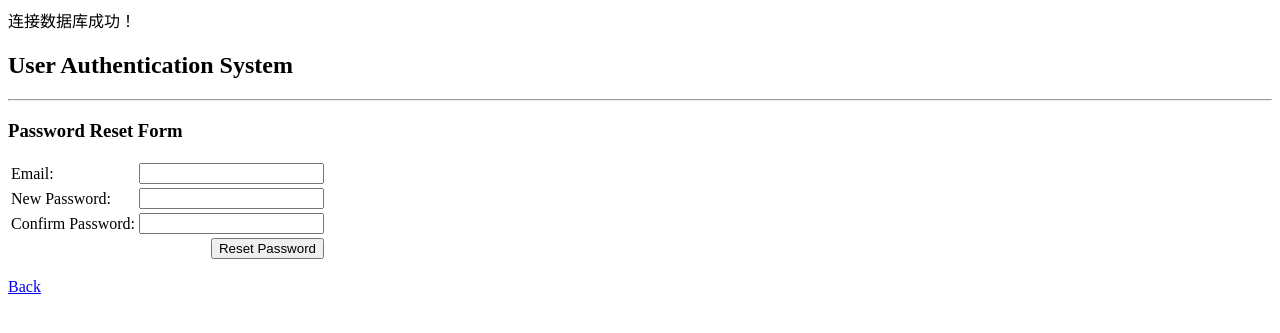
After one commit to rsj123/auth, a PHP site: page /forgot_password.php in a window 1280 px wide. The commit adds this page. Shown: the top 333 px of the page. Run offline with PHP 8.4, Linux system fonts and the light colour scheme.

Commit message:
添加忘记密码

```diff
--- /dev/null
+++ b/forgot_password.php
@@ -0,0 +1,105 @@
+<?php
+//add our database connection script
+include_once 'resource/Database.php';
+include_once 'resource/utilities.php';
+
+//process the form if the reset password button is clicked
+if(isset($_POST['passwordResetBtn'])){
+    //initialize an array to store any error message from the form
+    $form_errors = array();
+
+    //Form validation
+    $required_fields = array('email', 'new_password', 'confirm_password');
+
+    //call the function to check empty field and merge the return data into form_error array
+    $form_errors = array_merge($form_errors, check_empty_fields($required_fields));
+
+    //Fields that requires checking for minimum length
+    $fields_to_check_length = array('new_password' => 6, 'confirm_password' => 6);
+
+    //call the function to check minimum required length and merge the return data into form_error array
+    $form_errors = array_merge($form_errors, check_min_length($fields_to_check_length));
+
+    //email validation / merge the return data into form_error array
+    $form_errors = array_merge($form_errors, check_email($_POST));
+
+    //check if error array is empty, if yes process form data and insert record
+    if(empty($form_errors)){
+        //collect form data and store in variables
+        $email = $_POST['email'];
+        $password1 = $_POST['new_password'];
+        $password2 = $_POST['confirm_password'];
+
+        //check if new password and confirm password is same
+        if($password1 != $password2){
+            $result = "<p style='padding:20px; border: 1px solid gray; color: red;'> New password and confirm password does not match</p>";
+        }else{
+            try{
+                //create SQL select statement to verify if email address input exist in the database
+                $sqlQuery = "SELECT email FROM users WHERE email =:email";
+
+                //use PDO prepared to sanitize data
+                $statement = $db->prepare($sqlQuery);
+
+                //execute the query
+                $statement->execute(array(':email' => $email));
+
+                //check if record exist
+                if($statement->rowCount() == 1){
+                    //hash the password
+                    $hashed_password = password_hash($password1, PASSWORD_DEFAULT);
+
+                    //SQL statement to update password
+                    $sqlUpdate = "UPDATE users SET password =:password WHERE email=:email";
+
+                    //use PDO prepared to sanitize SQL statement
+                    $statement = $db->prepare($sqlUpdate);
+
+                    //execute the statement
+                    $statement->execute(array(':password' => $hashed_password, ':email' => $email));
+
+                    $result = "<p style='padding:20px; border: 1px solid gray; color: green;'> Password Reset Successful</p>";
+                }
+                else{
+                    $result = "<p style='padding:20px; border: 1px solid gray; color: red;'> The email address provided
+                                does not exist in our database, please try again</p>";
+                }
+            }catch (PDOException $ex){
+                $result = "<p style='padding:20px; border: 1px solid gray; color: red;'> An error occurred: ".$ex->getMessage()."</p>";
+            }
+        }
+    }
+    else{
+        if(count($form_errors) == 1){
+            $result = "<p style='color: red;'> There was 1 error in the form<br>";
+        }else{
+            $result = "<p style='color: red;'> There were " .count($form_errors). " errors in the form <br>";
+        }
+    }
+}
+?>
+
+<!DOCTYPE html>
+<html>
+<head lang="en">
+    <meta charset="UTF-8">
+    <title>Password Reset Page</title>
+</head>
+<body>
+<h2>User Authentication System </h2><hr>
+
+<h3>Password Reset Form</h3>
+
+<?php if(isset($result)) echo $result; ?>
+<?php if(!empty($form_errors)) echo show_errors($form_errors); ?>
+<form method="post" action="">
+    <table>
+        <tr><td>Email:</td> <td><input type="text" value="" name="email"></td></tr>
+        <tr><td>New Password:</td> <td><input type="password" value="" name="new_password"></td></tr>
+        <tr><td>Confirm Password:</td> <td><input type="password" value="" name="confirm_password"></td></tr>
+        <tr><td></td><td><input style="float: right;" type="submit" name="passwordResetBtn" value="Reset Password"></td></tr>
+    </table>
+</form>
+<p><a href="index.php">Back</a> </p>
+</body>
+</html>
--- a/index.php
+++ b/index.php
@@ -1,3 +1,4 @@
+<?php include_once 'resource/session.php' ?>
 <!DOCTYPE html>
 <html>
 <head lang="en">
@@ -7,8 +8,11 @@
 <body>
 <h2>User Authentication System </h2><hr>
 
+<?php if(!isset($_SESSION['username'])): ?>
 <P>You are currently not signin <a href="login.php">Login</a> Not yet a member? <a href="signup.php">Signup</a> </P>
+<?php else: ?>
+<p>You are logged in as <?php if(isset($_SESSION['username'])) echo $_SESSION['username']; ?> <a href="logout.php">Logout</a> </p>
+<?php endif ?>
 
-<p>You are logged in as {username} <a href="logout.php">Logout</a> </p>
 </body>
 </html>
--- a/logout.php
+++ b/logout.php
@@ -0,0 +1,4 @@
+<?php include_once 'resource/session.php';
+
+session_destroy();
+header('location: index.php');
--- a/resource/session.php
+++ b/resource/session.php
@@ -1 +1,2 @@
 <?php
+session_start();
--- a/resource/utilities.php
+++ b/resource/utilities.php
@@ -27,7 +27,7 @@
     $form_errors = array();
 
     foreach($fields_to_check_length as $name_of_field => $minimum_length_required){
-        if(strlen(trim($_POST[$name_of_field])) < $minimum_length_required){
+        if(strlen(trim($_POST[$name_of_field])) < $minimum_length_required && $_POST[$name_of_field] != NULL){
             $form_errors[] = $name_of_field . " is too short, must be {$minimum_length_required} characters long";
         }
     }
```
Also changed, not shown: login.php (+53 -3 lines).
